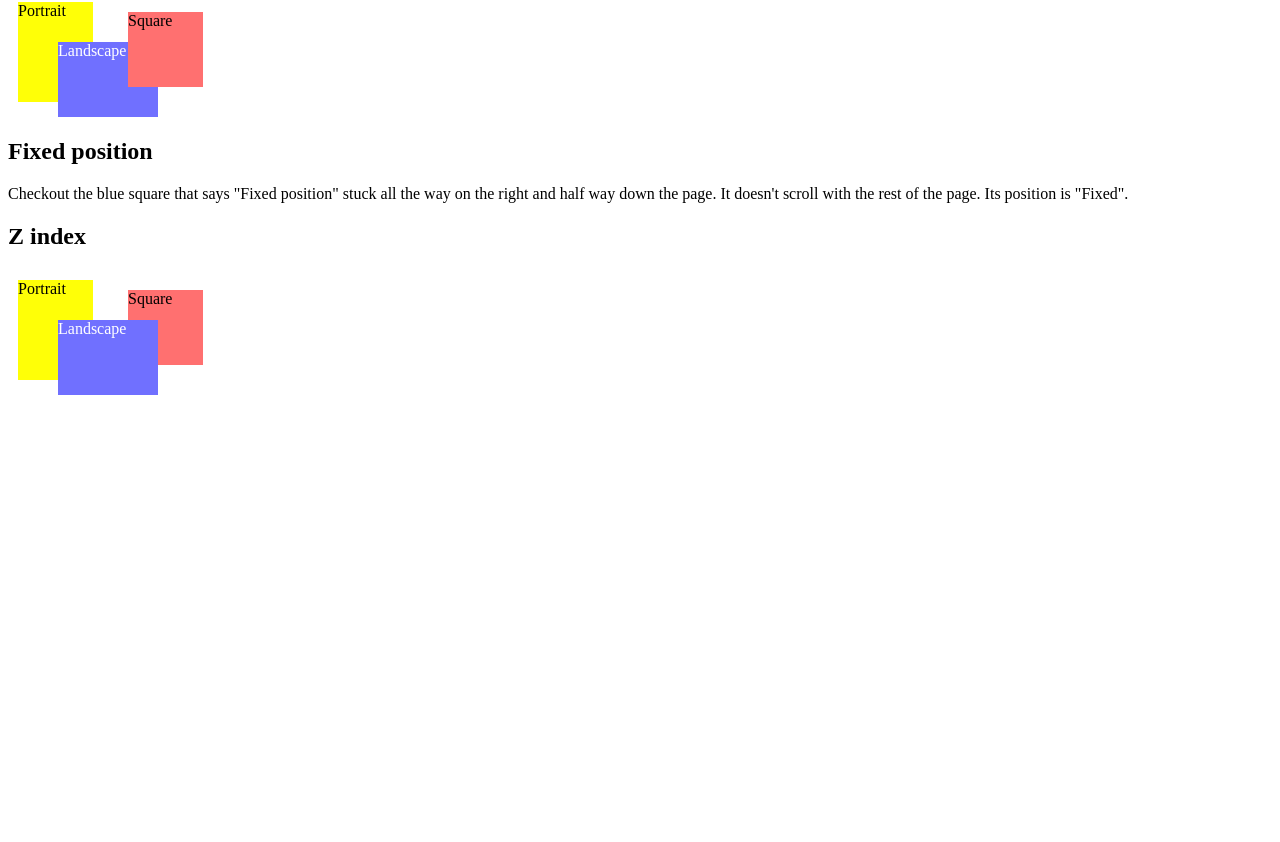
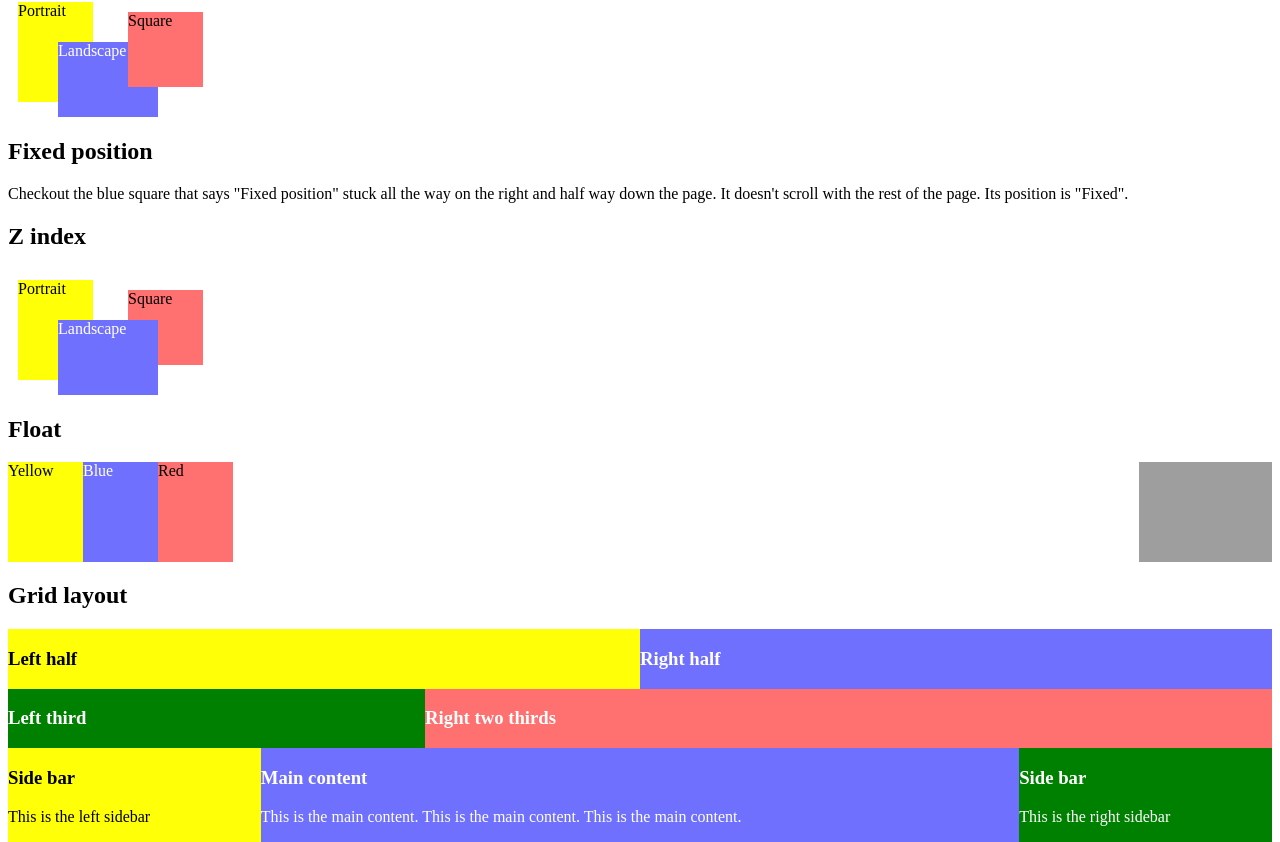
Before and after one commit to ChenzuoL/kanbas-react-web-app-2024-su2, a React (Create React App) app: page /#/Labs/Lab2 in a window 1280 px wide. Shown: the part 3419-4261 px from the top of the page. Before the commit the page ends 3823 px from the top, so only its background shows below. Built offline with nearby package versions, Linux system fonts and the light colour scheme; grey boxes are pictures that could not be loaded.

Commit message:
floating

```diff
--- a/src/Labs/Lab2/index.css
+++ b/src/Labs/Lab2/index.css
@@ -156,3 +156,50 @@ p#wd-id-selector-2 {
 .wd-zindex-bring-to-front {
     z-index: 10;
 }
+
+.wd-float-left {
+    float: left;
+ }
+
+.wd-float-right {
+    float: right;
+    height: 100px;
+}
+
+.wd-float-done {
+    clear: both;
+}
+
+.wd-grid-row {
+    clear: both;
+ }
+
+.wd-grid-col-half-page {
+    width: 50%;
+    float: left;
+}
+
+.wd-grid-col-third-page {
+    width: 33%;
+    float: left;
+}
+
+.wd-grid-col-two-thirds-page {
+    width: 67%;
+    float: left;
+}
+
+.wd-grid-col-left-sidebar {
+    width: 20%;
+    float: left;
+}
+
+.wd-grid-col-main-content {
+    width: 60%;
+    float: left;
+}
+
+.wd-grid-col-right-sidebar {
+    width: 20%;
+    float: left;
+}
--- a/src/Labs/Lab2/index.tsx
+++ b/src/Labs/Lab2/index.tsx
@@ -213,6 +213,59 @@ Here's another paragraph using a different ID and a different look and
           </div>
         </div><br /><br /><br /><br /><br /><br /><br />
       </div>
+      <div id="wd-float-divs">
+        <h2>Float</h2>
+        <div>
+          <div className="wd-float-left wd-dimension-portrait wd-bg-color-yellow">
+            Yellow </div>
+          <div className="wd-float-left wd-dimension-portrait wd-bg-color-blue wd-fg-color-white">
+            Blue </div>
+          <div className="wd-float-left wd-dimension-portrait wd-bg-color-red">
+            Red </div>
+          <img className="wd-float-right"
+            src="https://www.staradvertiser.com/wp-content/uploads/2021/08/web1_Starship-gap2.jpg"/>
+          <div className="wd-float-done"></div>
+        </div>
+      </div>
+      <div id="wd-css-grid-layout">
+        <div id="wd-css-left-right-layout">
+          <h2>Grid layout</h2>
+          <div className="wd-grid-row">
+            <div className="wd-grid-col-half-page wd-bg-color-yellow">
+              <h3>Left half</h3>
+            </div>
+            <div className="wd-grid-col-half-page wd-bg-color-blue wd-fg-color-white">
+              <h3>Right half</h3>
+            </div>
+          </div>
+        </div>
+        <div id="wd-css-left-third-right-two-thirds" className="wd-grid-row">
+          <div className="wd-grid-col-third-page wd-bg-color-green
+              wd-fg-color-white">
+            <h3>Left third</h3>
+          </div>
+          <div className="wd-grid-col-two-thirds-page wd-bg-color-red wd-fg-color-white">
+            <h3>Right two thirds</h3>
+          </div>
+        </div>
+        <div id="wd-css-side-bars" className="wd-grid-row">
+          <div className="wd-grid-col-left-sidebar wd-bg-color-yellow">
+            <h3>Side bar</h3>
+            <p>This is the left sidebar</p>
+          </div>
+          <div className="wd-grid-col-main-content wd-bg-color-blue wd-fg-color-white">
+            <h3>Main content</h3>
+            <p>
+              This is the main content. This is the main content. This is the
+              main content.
+            </p>
+          </div>
+          <div className="wd-grid-col-right-sidebar wd-bg-color-green wd-fg-color-white">
+            <h3>Side bar</h3>
+            <p>This is the right sidebar</p>
+          </div>
+        </div>
+      </div>
     </div>
   );
 }
```
